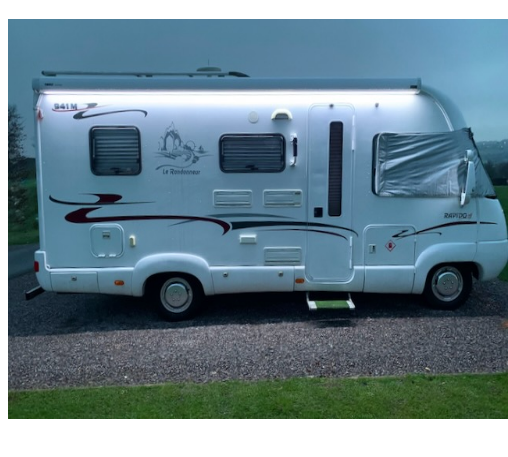
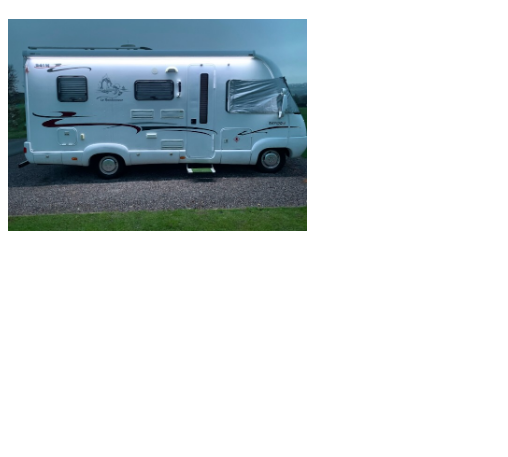
Before and after one commit to JerryGrim/TestWeb, a plain HTML site: page index.html in a window 390 px wide. Shown: the part 61-518 px from the top of the page, 508 px wide, since content can reach past the window. Drawn offline with Linux system fonts and the light colour scheme.

Commit message:
Make image responsive by removing fixed dimensions
Removed width and height attributes from the image tag for better responsiveness.

```diff
--- a/index.html
+++ b/index.html
@@ -2,12 +2,22 @@
 <html>
 <head>
     <title>Moho Mates</title>
+        <meta charset="UTF-8" />
+    <meta name="viewport" content=
+"width=device-width, initial-scale=1.0" />
+    <title>Responsive Image Example</title>
+    <style>
+        img {
+            max-width: 80%;
+            height: auto;
+        }
+    </style>
 </head>
 
 <body>
     <h1>Welcome MoHo Mates</h1>
 
-    <img src="Pug1.jpeg" alt="This is a Picture of Pug the Great" width="500" height="400"/>
+    <img src="Pug1.jpeg" alt="This is a Picture of Pug the Great" />
 </body>
 
 </html>
```
